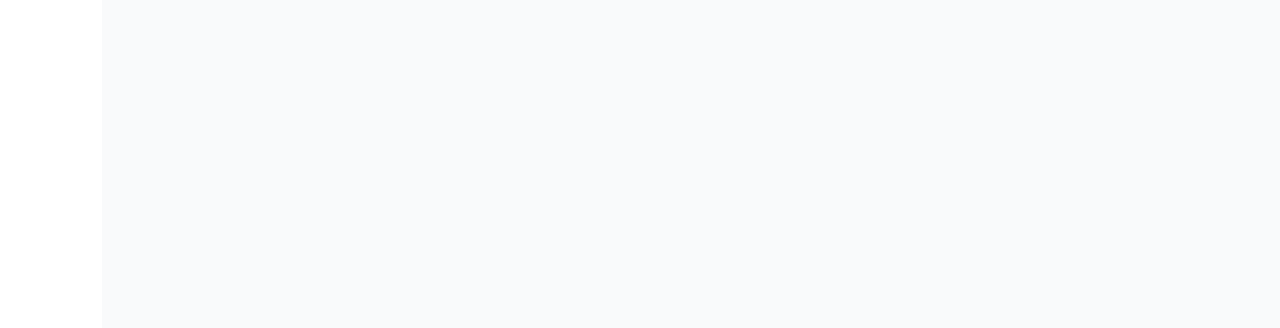
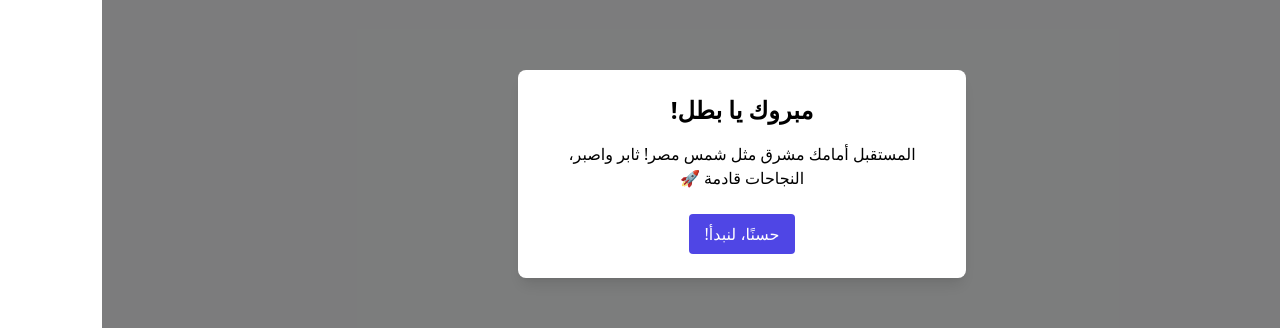
Before and after one commit to aderaa/thanaweya-results-app, a React (Create React App) app: page / in a window 1280 px wide. Shown: the part 226-554 px from the top of the page. Built offline with nearby package versions, Linux system fonts and the light colour scheme; no server answers.

Commit message:
Update App.jsx

```diff
--- a/src/App.jsx
+++ b/src/App.jsx
@@ -29,12 +29,18 @@ export default function App() {
   const [darkMode, setDarkMode] = useState(false);
   const [error, setError] = useState("");
   const [elapsedTime, setElapsedTime] = useState(0);
+  const [showPopup, setShowPopup] = useState(false);
   const startTimeRef = useRef(0);
   const timerRef = useRef(null);
   const abortRef = useRef(false);
   const workerRef = useRef(null);
 
   const PAGE_SIZE = 24;
+
+  // Show popup on initial load
+  useEffect(() => {
+    setShowPopup(true);
+  }, []);
 
   // Initial data load with timer
   useEffect(() => {
@@ -69,11 +75,7 @@ export default function App() {
   // Setup Web Worker for background search
   useEffect(() => {
     if (!students.length) return;
-    const workerCode = `self.onmessage = e => {
-      const { students, trimmed, raw } = e.data;
-      const matched = students.filter(s => s.normalizedName.includes(trimmed) || s.idString.includes(raw));
-      postMessage(matched);
-    }`;
+    const workerCode = `self.onmessage = e => { const { students, trimmed, raw } = e.data; const matched = students.filter(s => s.normalizedName.includes(trimmed) || s.idString.includes(raw)); postMessage(matched); }`;
     const blob = new Blob([workerCode], { type: 'application/javascript' });
     workerRef.current = new Worker(URL.createObjectURL(blob));
     workerRef.current.onmessage = e => {
@@ -140,6 +142,20 @@ export default function App() {
 
   return (
     <div className={`${darkMode ? 'bg-gray-900 text-white' : 'bg-gray-50 text-black'} min-h-screen py-10 px-4 font-sans transition-colors duration-300`}>
+
+      {showPopup && (
+        <div className="fixed inset-0 bg-black bg-opacity-50 flex items-center justify-center z-50">
+          <div className="bg-white dark:bg-gray-800 p-6 rounded-lg shadow-lg max-w-md text-center">
+            <h2 className="text-2xl font-bold mb-4 dark:text-white">مبروك يا بطل!</h2>
+            <p className="mb-6 dark:text-gray-200">المستقبل أمامك مشرق مثل شمس مصر! ثابر واصبر، النجاحات قادمة 🚀</p>
+            <button
+              onClick={() => setShowPopup(false)}
+              className="px-4 py-2 bg-indigo-600 text-white rounded hover:bg-indigo-700 transition"
+            >حسنًا، لنبدأ!</button>
+          </div>
+        </div>
+      )}
+
       <div className="max-w-4xl mx-auto relative">
         <button onClick={toggleDarkMode} className="absolute top-4 right-4 px-4 py-1 bg-gray-300 dark:bg-gray-700 dark:text-white text-black rounded shadow hover:bg-gray-400 dark:hover:bg-gray-600 transition">
           {darkMode ? '☀️ وضع النهار' : '🌙 الوضع الليلي'}
@@ -174,12 +190,12 @@ export default function App() {
                 <div className="flex justify-center items-center space-x-2 mb-8">
                   <button onClick={() => setCurrentPage(p => Math.max(p - 1, 1))}
                     disabled={currentPage === 1}
-                    className="px-3 py-1 bg-gray-200 dark:bg-gray-700 rounded disabled:opacity-50"
+                    className="px-3 py-1 bg-gray-200 dark:bg-gray-600 text-black dark:text-white rounded disabled:opacity-50"
                   >السابق</button>
                   <span>صفحة {currentPage} من {totalPages}</span>
                   <button onClick={() => setCurrentPage(p => Math.min(p + 1, totalPages))}
                     disabled={currentPage === totalPages}
-                    className="px-3 py-1 bg-gray-200 dark:bg-gray-700 rounded disabled:opacity-50"
+                    className="px-3 py-1 bg-gray-200 dark:bg-gray-600 text-black dark:text-white rounded disabled:opacity-50"
                   >التالي</button>
                 </div>
               </>
```
